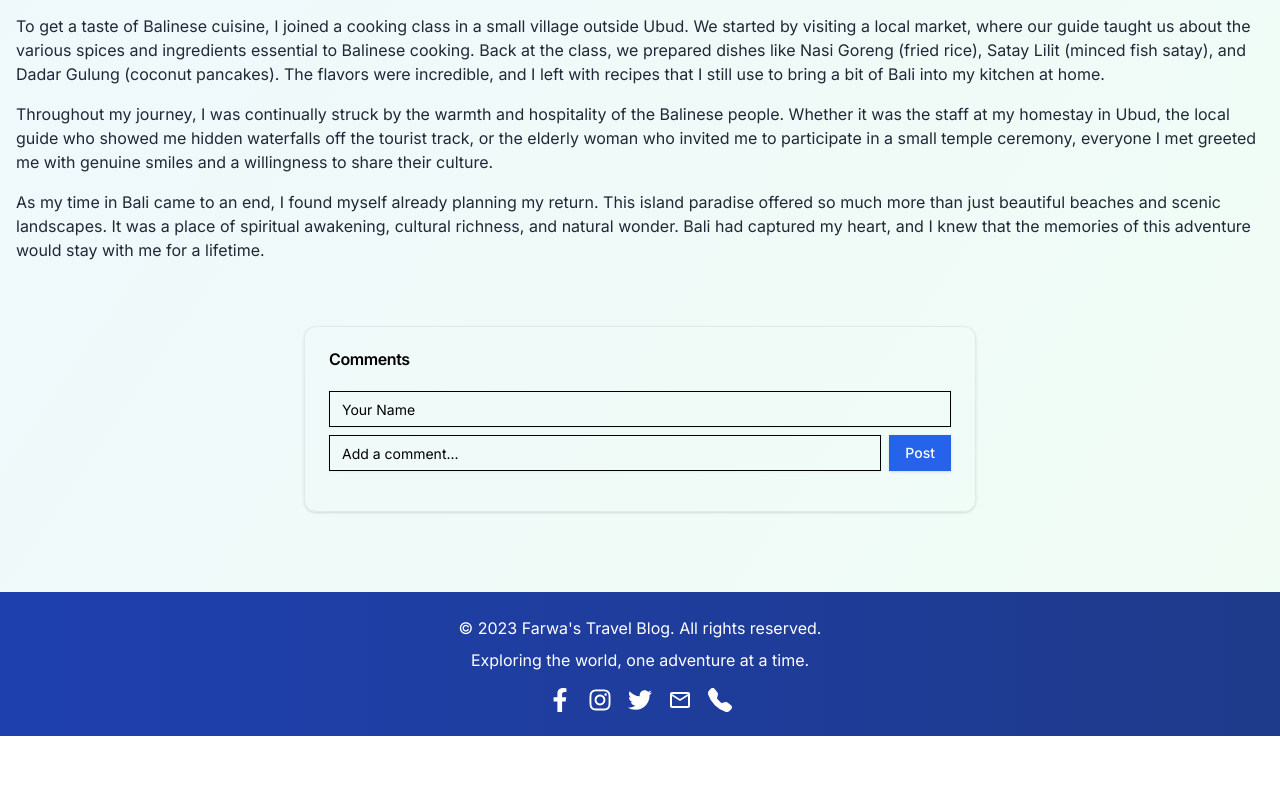
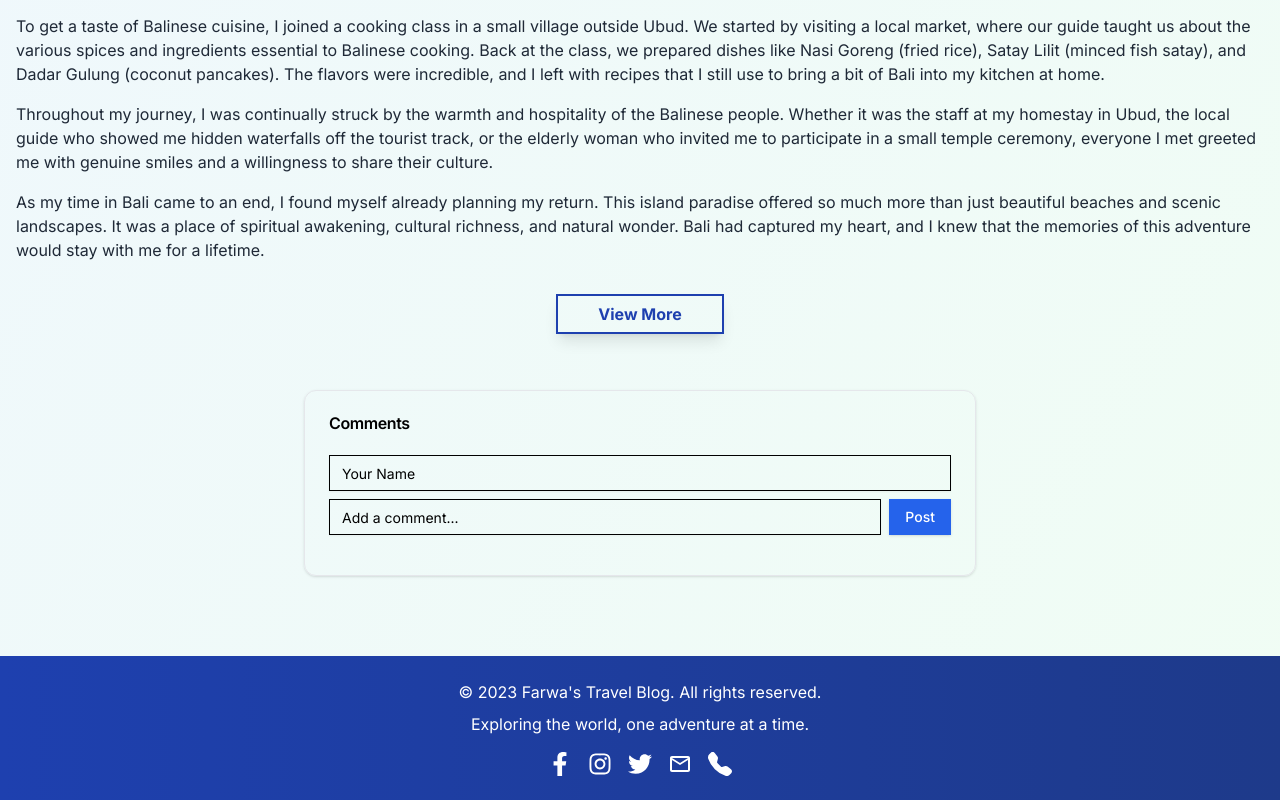
Before and after one commit to Farwa-Kanwal-123/dynamic-blog-website, a Next.js app: page /blog/1 in a window 1280 px wide. Shown: the part 1190-1990 px from the top of the page. Before the commit the page ends 1926 px from the top, so only its background shows below. Built offline with nearby package versions, Linux system fonts and the light colour scheme.

Commit message:
add a button in dynamic route

```diff
--- a/src/app/blog/[id]/page.tsx
+++ b/src/app/blog/[id]/page.tsx
@@ -1,6 +1,7 @@
 import { notFound } from 'next/navigation'
 import Image from 'next/image'
 import CommentSection from '@/components/CommentSection'
+import Link from 'next/link'
 
 const blogPosts = [
   {
@@ -266,8 +267,10 @@ export default function BlogPost({ params }: { params: { id: string } }) {
         {post.content.split('\n\n').map((paragraph, index) => (
           <p key={index} className="mb-4 text-gray-800">{paragraph}</p>
         ))}
+        <div className='flex justify-center my-10'>
+        <button><Link href="/blog" className='border-2 border-blue-800 text-blue-800 hover:bg-blue-800 hover:text-white transition-all duration-2s ease-in   font-bold  px-10 py-2 rounded-lg shadow-lg hover:shadow-xl'>View More</Link></button>
       </div>
-
+      </div>
       <CommentSection/>
     </div>
   )
```
